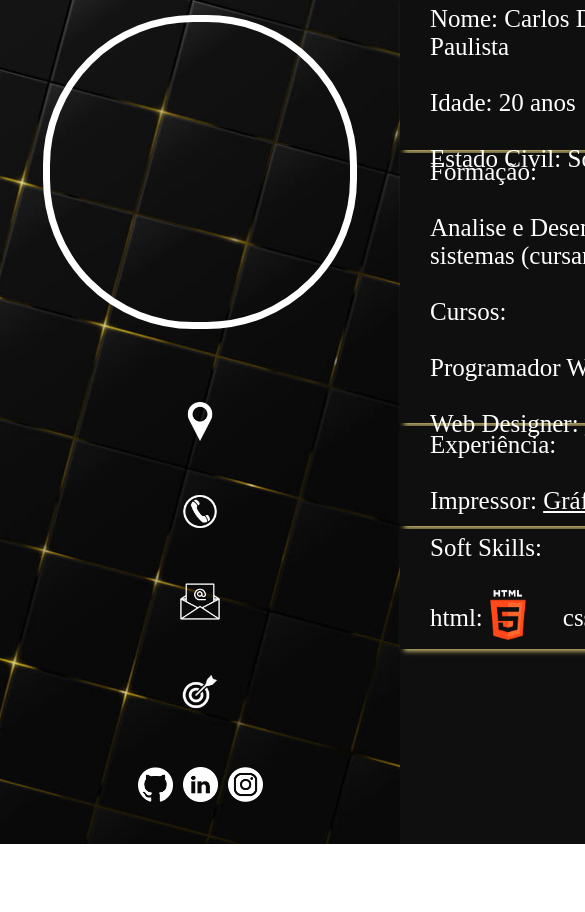
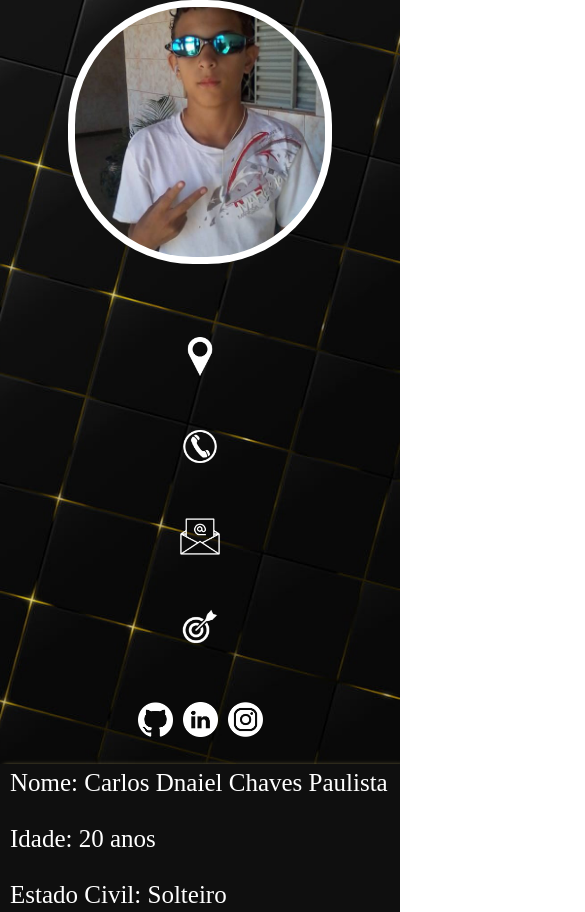
Before and after one commit to CarlosDanniel/curriculoonline, a plain HTML site: page index.html in a window 390 px wide. Shown: the top 912 px of the page, 585 px wide, since content can reach past the window. Before the commit the page ends 844 px from the top, so only its background shows below. Drawn offline with Linux system fonts and the light colour scheme.

Commit message:
Atualização Responsiva

```diff
--- a/css/style.css
+++ b/css/style.css
@@ -20,13 +20,13 @@ body {
 	flex-direction: column;
 }
 .image {
-	width: 300px;
-	height: 300px;
-	/*background-image: url('../image/perfil.jpg');*/
+	width: 250px;
+	height: 250px;
+	background-image: url('../image/perfil.jpg');
 	background-position: center;
 	background-repeat: no-repeat;
 	background-size: 350px;
-	border-radius: 150px;
+	border-radius: 125px;
 	margin-bottom: 50px;
 	border: 7px solid white;
 }
@@ -117,3 +117,36 @@ body {
 	display: flex;
 	align-items: center;
 }
+@media (max-width: 450px) {
+	body {
+		max-width: 400px;
+	}
+	.pag {
+		flex-direction: column;
+		max-width: 400px;
+	}
+	.left {
+		width: 400px;
+	}
+	.right {
+		width: 400px;
+	}
+	#corr {
+		flex-direction: column;
+		justify-content: left;
+		align-items: flex-start;
+		margin-left: 30px;
+	}
+	#corr p {
+		margin-left: 0px;
+	}
+	#medio_ {
+		height: 320px;
+	}
+	#maior_ {
+		height: 290px;
+	}
+	.topo p {
+		margin-left: 10px;
+	}
+}
```
Also changed, not shown: index.html (+2 -1 lines), 1 other file.
